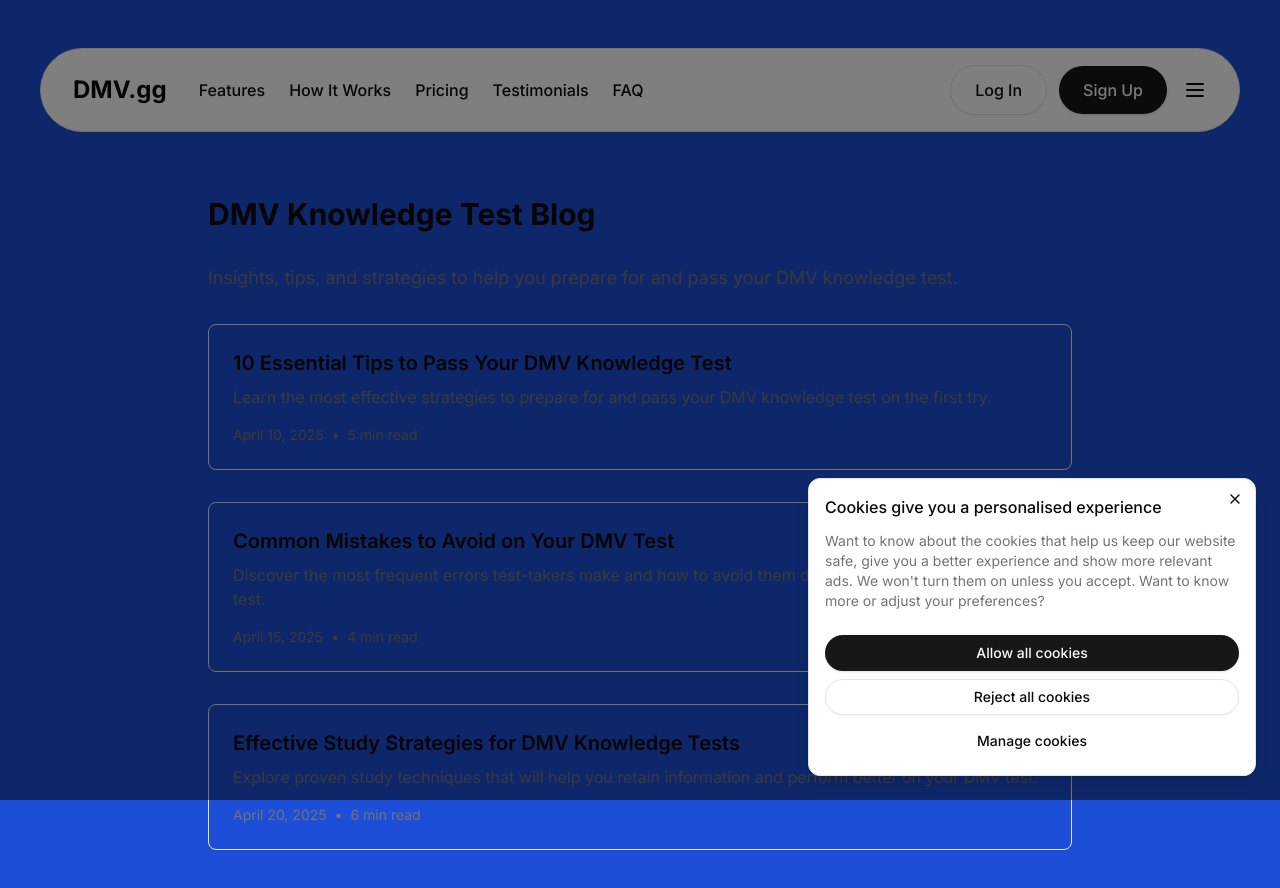
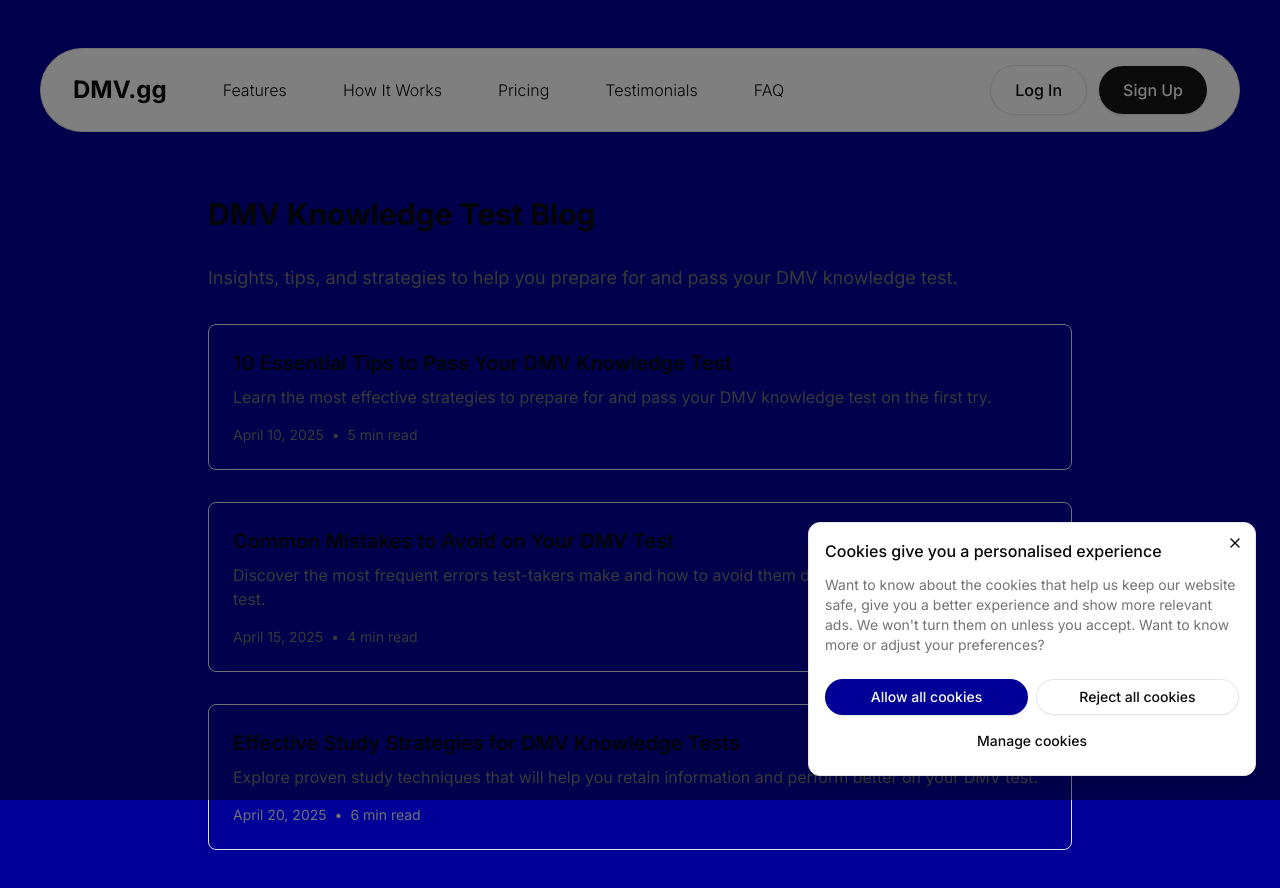
Before and after one commit to alvropena/dmv.gg, a Next.js app: page /blog in a window 1280 px wide. Shown: the top 888 px of the page. Built offline with nearby package versions, Linux system fonts and the light colour scheme; no server answers.

Commit message:
Update UI colors and button styles

```diff
--- a/app/layout.tsx
+++ b/app/layout.tsx
@@ -36,7 +36,7 @@ export default function RootLayout({
 	return (
 		<ClerkProvider>
 			<html lang="en" suppressHydrationWarning>
-				<body className={`${inter.className} bg-blue-700`}>
+				<body className={`${inter.className} bg-[#000099]`}>
 					<Providers>
 						<Header />
 						{children}
--- a/components/CookieConsentDialog.tsx
+++ b/components/CookieConsentDialog.tsx
@@ -174,16 +174,21 @@ export function CookieConsentDialog() {
             </p>
           </CardContent>
           <CardFooter className="flex flex-col items-stretch space-y-2 px-4 pb-4 pt-0">
-            <Button className="w-full rounded-full px-6" onClick={acceptAllCookies}>
+            <div className="flex w-full gap-2">
+              <Button
+                className="w-1/2 rounded-full px-6 bg-[#000099] hover:bg-[#000099]/90"
+                onClick={acceptAllCookies}
+              >
                 Allow all cookies
               </Button>
               <Button
                 variant="outline"
-              className="w-full rounded-full px-6"
+                className="w-1/2 rounded-full px-6"
                 onClick={rejectAllCookies}
               >
                 Reject all cookies
               </Button>
+            </div>
             <Button
               variant="ghost"
               className="w-full rounded-full px-6"
--- a/components/Header.tsx
+++ b/components/Header.tsx
@@ -63,42 +63,47 @@ export function Header() {
 
   const NavLinks = () => (
     <>
-      <Link
-        href="#features"
-        className="text-base font-medium hover:underline underline-offset-4"
+      <Button
+        variant="ghost"
+        className="text-md font-light px-6 py-3 h-auto rounded-full"
+        onClick={() => window.location.href = '#features'}
       >
         Features
-      </Link>
-      <Link
-        href="#how-it-works"
-        className="text-base font-medium hover:underline underline-offset-4"
+      </Button>
+      <Button
+        variant="ghost"
+        className="text-md font-light px-6 py-3 h-auto rounded-full"
+        onClick={() => window.location.href = '#how-it-works'}
       >
         How It Works
-      </Link>
-      <Link
-        href="#pricing"
-        className="text-base font-medium hover:underline underline-offset-4"
+      </Button>
+      <Button
+        variant="ghost"
+        className="text-md font-light px-6 py-3 h-auto rounded-full"
+        onClick={() => window.location.href = '#pricing'}
       >
         Pricing
-      </Link>
-      <Link
-        href="#testimonials"
-        className="text-base font-medium hover:underline underline-offset-4"
+      </Button>
+      <Button
+        variant="ghost"
+        className="text-md font-light px-6 py-3 h-auto rounded-full"
+        onClick={() => window.location.href = '#testimonials'}
       >
         Testimonials
-      </Link>
-      <Link
-        href="#faq"
-        className="text-base font-medium hover:underline underline-offset-4"
+      </Button>
+      <Button
+        variant="ghost"
+        className="text-md font-light px-6 py-3 h-auto rounded-full"
+        onClick={() => window.location.href = '#faq'}
       >
         FAQ
-      </Link>
+      </Button>
     </>
   );
 
   // Extracted desktop navigation component for signed out users
   const SignedOutDesktopNav = () => (
-    <nav className="hidden md:flex gap-6 ml-8">
+    <nav className="hidden md:flex gap-2 ml-8">
       <NavLinks />
     </nav>
   );
@@ -126,7 +131,10 @@ export function Header() {
   const SignedOutMobileMenu = () => (
     <Sheet>
       <SheetTrigger asChild>
-        <Menu className="h-6 w-6" />
+        <Button variant="ghost" size="icon" className="md:hidden">
+          <Menu className="h-6 w-6" />
+          <span className="sr-only">Toggle menu</span>
+        </Button>
       </SheetTrigger>
       <SheetContent side="right">
         <div className="flex flex-col gap-6 mt-8">
@@ -189,7 +197,9 @@ export function Header() {
             <div className="flex items-center gap-3 md:gap-4">
               <SignedOut>
                 <SignedOutDesktopCTA />
-                <SignedOutMobileMenu />
+                <div className="block md:hidden">
+                  <SignedOutMobileMenu />
+                </div>
               </SignedOut>
 
               <SignedIn>
--- a/components/landing/FAQ.tsx
+++ b/components/landing/FAQ.tsx
@@ -42,21 +42,17 @@ const faqItems = [
 
 export default function FAQ() {
 	return (
-		<section id="faq" className="w-full py-16 md:py-20 lg:py-24">
-			<div className="container mx-auto px-4">
-				<div className="flex flex-col items-start justify-center space-y-4 text-left">
+		<section id="faq" className="w-full py-16 md:py-20 lg:py-24 bg-[#540B0E]">
+			<div className="container mx-auto px-6">
+				<div className="flex flex-col items-center justify-center space-y-4 text-center">
 					<div className="space-y-2">
-						<h2 className="text-3xl font-bold tracking-tighter md:text-4xl/tight">
-							Frequently Asked Questions
+						<h2 className="text-3xl font-bold tracking-tighter md:text-6xl/tight text-white">
+							Got questions?
 						</h2>
-						<p className="max-w-[900px] text-muted-foreground md:text-xl/relaxed lg:text-base/relaxed xl:text-xl/relaxed">
-							Find answers to common questions about our platform and the DMV
-							knowledge test.
-						</p>
 					</div>
 				</div>
-				<div className="mx-auto max-w-xl mt-8">
-					<div className="border-t border-r border-l shadow-sm rounded-md">
+				<div className="mx-auto max-w-3xl mt-8">
+					<div className="border-t border-r border-l border-white/20 shadow-sm rounded-md bg-[#540B0E]">
 						<div className="pt-1 px-0">
 							<Accordion
 								type="single"
@@ -64,11 +60,11 @@ export default function FAQ() {
 								className="w-full border-b-0"
 							>
 								{faqItems.map((item) => (
-									<AccordionItem key={item.question} value={item.question}>
-										<AccordionTrigger className="text-left text-md font-semibold px-6">
+									<AccordionItem key={item.question} value={item.question} className="border-b border-white/20">
+										<AccordionTrigger className="text-left text-xl font-semibold px-6 text-white hover:text-white/90">
 											{item.question}
 										</AccordionTrigger>
-										<AccordionContent className="text-muted-foreground px-6">
+										<AccordionContent className="text-white/90 px-6">
 											{item.answer}
 										</AccordionContent>
 									</AccordionItem>
--- a/components/landing/Features.tsx
+++ b/components/landing/Features.tsx
@@ -112,8 +112,8 @@ export default function Features() {
 	const handleMouseLeave = () => setAutoplay(true);
 
 	return (
-		<section id="features" className="w-full py-16 md:py-20 lg:py-24 bg-yellow-300">
-			<div className="container mx-auto px-4">
+		<section id="features" className="w-full py-16 md:py-20 lg:py-24 bg-[#FFF25F]">
+			<div className="container mx-auto px-6">
 				<div className="grid gap-6 lg:grid-cols-[1fr_600px] lg:gap-12 xl:grid-cols-[1fr_700px]">
 					<div className="flex flex-col justify-center space-y-4 md:space-y-8">
 						<div className="space-y-2 md:space-y-6">
@@ -126,7 +126,7 @@ export default function Features() {
 							</p>
 							<div className="flex gap-2">
 								<Button
-									className="rounded-full text-base px-6 py-3 h-auto bg-blue-600 text-white hover:bg-blue-700 hover:text-white"
+									className="rounded-full text-base px-6 py-3 h-auto bg-[#000099] text-white hover:bg-[#000099]/90 hover:text-white"
 									onClick={handleStartPracticing}
 								>
 									Get started
--- a/components/landing/Hero.tsx
+++ b/components/landing/Hero.tsx
@@ -18,17 +18,17 @@ export default function Hero() {
 				<div className="grid gap-6 lg:grid-cols-[1fr_600px] lg:gap-12 xl:grid-cols-[1fr_700px]">
 					<div className="flex flex-col justify-center space-y-4 md:space-y-8">
 						<div className="space-y-2 md:space-y-6">
-							<h1 className="text-4xl font-bold tracking-tighter text-white sm:text-5xl md:text-5xl lg:text-6xl">
+							<h1 className="text-4xl font-bold tracking-tighter text-[#B6DBFF] sm:text-5xl md:text-5xl lg:text-6xl">
 								Ace Your DMV Knowledge Test
 							</h1>
-							<p className="max-w-[600px] text-white md:text-xl/relaxed lg:text-base/relaxed xl:text-xl/relaxed">
+							<p className="max-w-[600px] text-[#B6DBFF] md:text-xl/relaxed lg:text-base/relaxed xl:text-xl/relaxed">
 								Practice with real questions from the California DMV, track your
 								progress, and pass your test with confidence.
 							</p>
 						</div>
 						<div className="flex gap-2">
 							<Button
-								className="rounded-full text-base font-bold px-6 py-3 h-auto bg-yellow-300 text-black hover:bg-yellow-400 hover:text-black"
+								className="rounded-full text-base font-bold px-6 py-3 h-auto bg-[#FFF25F] text-black hover:bg-[#FFF25F]/90 hover:text-black"
 								onClick={handleStartPracticing}
 							>
 								Get started
--- a/components/landing/Pricing.tsx
+++ b/components/landing/Pricing.tsx
@@ -88,24 +88,24 @@ export default function Pricing() {
 						<Badge variant="default">Most Popular</Badge>
 					</div>
 				)}
-				<h3 className="font-semibold text-3xl text-center">
+				<h3 className="font-semibold text-3xl text-center text-white">
 					{price.name.replace("DMV.gg ", "")}
 				</h3>
 				<div className="flex items-baseline mt-4">
-					<span className="text-3xl font-bold">{amount}</span>
-					<span className="ml-1 text-xs">{interval}</span>
+					<span className="text-3xl font-bold text-white">{amount}</span>
+					<span className="ml-1 text-xs text-white">{interval}</span>
 				</div>
-				<p className="text-sm mt-2">{price.description}</p>
+				<p className="text-sm mt-2 text-white">{price.description}</p>
 				<div className="flex-grow mt-6 space-y-4">
 					{price.features && price.features.length > 0 ? (
 						price.features.map((feature) => (
 							<div key={feature} className="flex items-center gap-2">
-								<Check className="h-4 w-4 flex-shrink-0" />
-								<span className="text-sm">{feature}</span>
+								<Check className="h-4 w-4 flex-shrink-0 text-white" />
+								<span className="text-sm text-white">{feature}</span>
 							</div>
 						))
 					) : (
-						<div className="text-sm">No features specified</div>
+						<div className="text-sm text-white">No features specified</div>
 					)}
 				</div>
 				<Button
@@ -140,9 +140,9 @@ export default function Pricing() {
 							}`}
 							onClick={() => setSelectedPlan("weekly")}
 						>
-							<div className="text-xs text-center">Weekly</div>
+							<div className="text-xs text-center text-white">Weekly</div>
 							{prices.find((p) => getPlanType(p) === "weekly") && (
-								<div className="font-bold text-sm text-center">
+								<div className="font-bold text-sm text-center text-white">
 									{formatCurrency(
 										prices.find((p) => getPlanType(p) === "weekly")
 											?.unitAmount || 0,
@@ -161,9 +161,9 @@ export default function Pricing() {
 						}`}
 						onClick={() => setSelectedPlan("monthly")}
 					>
-						<div className="text-xs text-center">Monthly</div>
+						<div className="text-xs text-center text-white">Monthly</div>
 						{prices.find((p) => getPlanType(p) === "monthly") && (
-							<div className="font-bold text-sm text-center">
+							<div className="font-bold text-sm text-center text-white">
 								{formatCurrency(
 									prices.find((p) => getPlanType(p) === "monthly")
 										?.unitAmount || 0,
@@ -181,9 +181,9 @@ export default function Pricing() {
 						}`}
 						onClick={() => setSelectedPlan("lifetime")}
 					>
-						<div className="text-xs text-center">Lifetime</div>
+						<div className="text-xs text-center text-white">Lifetime</div>
 						{prices.find((p) => getPlanType(p) === "lifetime") && (
-							<div className="font-bold text-sm text-center">
+							<div className="font-bold text-sm text-center text-white">
 								{formatCurrency(
 									prices.find((p) => getPlanType(p) === "lifetime")
 										?.unitAmount || 0,
@@ -198,14 +198,14 @@ export default function Pricing() {
 				{/* Selected plan features */}
 				{selectedPlan && prices.length > 0 && (
 					<Card className="p-6">
-						<h3 className="font-semibold mb-4">Included Features:</h3>
+						<h3 className="font-semibold mb-4 text-white">Included Features:</h3>
 						<div className="space-y-2">
 							{prices
 								.find((p) => getPlanType(p) === selectedPlan)
 								?.features?.map((feature) => (
 									<div key={feature} className="flex items-center gap-2">
-										<Check className="h-4 w-4 flex-shrink-0" />
-										<span className="text-sm">{feature}</span>
+										<Check className="h-4 w-4 flex-shrink-0 text-white" />
+										<span className="text-sm text-white">{feature}</span>
 									</div>
 								))}
 						</div>
@@ -250,10 +250,10 @@ export default function Pricing() {
 			<div className="container mx-auto px-4">
 				<div className="flex flex-col items-start justify-center space-y-4 text-left">
 					<div className="space-y-2">
-						<h2 className="text-3xl font-bold tracking-tighter md:text-4xl/tight">
+						<h2 className="text-3xl font-bold tracking-tighter md:text-4xl/tight text-white">
 							Choose Your Plan
 						</h2>
-						<p className="max-w-[900px] md:text-xl/relaxed lg:text-base/relaxed xl:text-xl/relaxed">
+						<p className="max-w-[900px] md:text-xl/relaxed lg:text-base/relaxed xl:text-xl/relaxed text-white">
 							Select the plan that works best for you. Cancel anytime.
 						</p>
 					</div>
--- a/components/landing/index.tsx
+++ b/components/landing/index.tsx
@@ -1,6 +1,5 @@
 import Hero from "./Hero"
 import Features from "./Features"
-import Pricing from "./Pricing"
 import HowItWorks from "./HowItWorks"
 import Testimonials from "./Testimonials"
 import FAQ from "./FAQ"
@@ -13,7 +12,6 @@ export default function LandingPage() {
       <main className="flex-1">
         <Hero />
         <Features />
-        <Pricing />
         <HowItWorks />
         <Testimonials />
         <FAQ />
```
Lines whose indentation alone changed are shown as unchanged.
